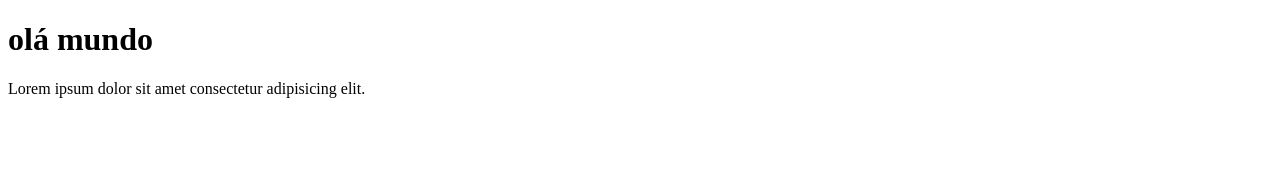
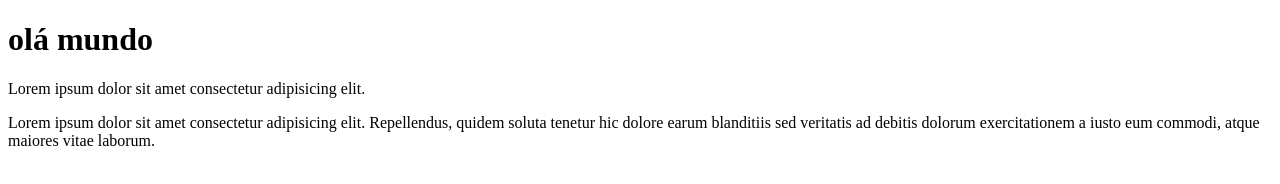
Before and after one commit to PauloRogerioAlves/ola-mundo, a plain HTML site: page site-exemplo/index.html in a window 1280 px wide. Drawn offline with Linux system fonts and the light colour scheme.

Commit message:
adicionei mais um paragrafo

```diff
--- a/site-exemplo/index.html
+++ b/site-exemplo/index.html
@@ -8,6 +8,6 @@
 </head>
 <body>
 <h1>olá mundo</h1>
-<p>Lorem ipsum dolor sit amet consectetur adipisicing elit. </p>
+<p>Lorem ipsum dolor sit amet consectetur adipisicing elit. </p><p>Lorem ipsum dolor sit amet consectetur adipisicing elit. Repellendus, quidem soluta tenetur hic dolore earum blanditiis sed veritatis ad debitis dolorum exercitationem a iusto eum commodi, atque maiores vitae laborum.</p>
 </body>
 </html>
```
